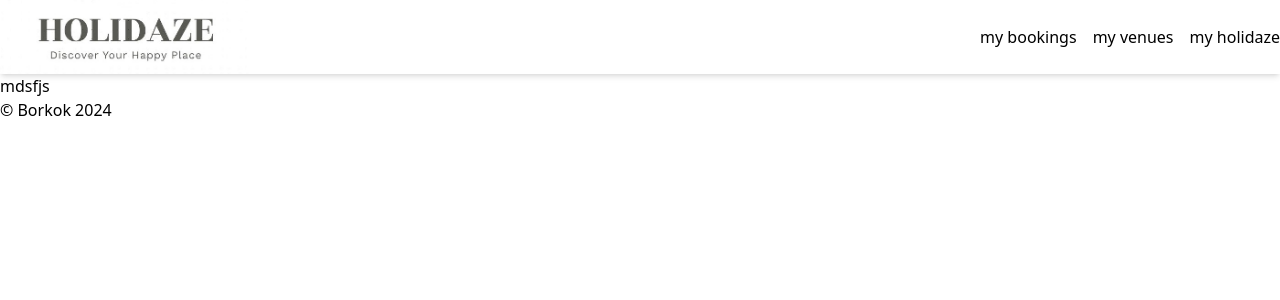
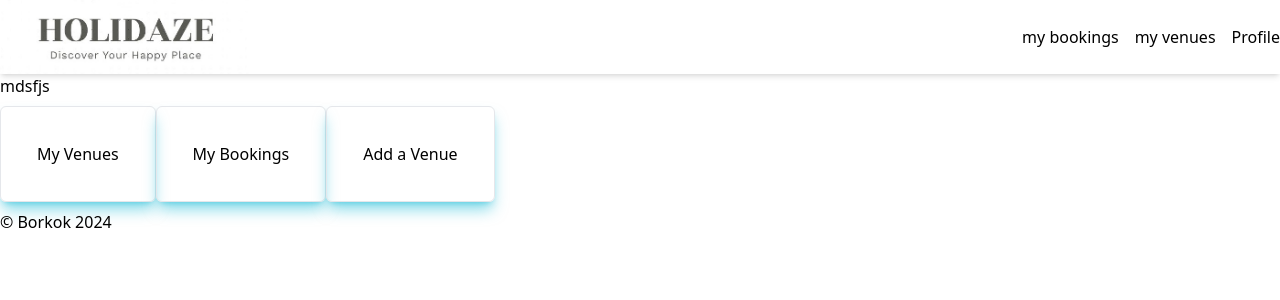
Before and after one commit to borikokeny/Holidaze-Project-Exam-2, a React (Vite) app: page /profilePage in a window 1280 px wide. Shown: the top 300 px of the page. Built offline with nearby package versions, Linux system fonts and the light colour scheme.

Commit message:
Adds profilePage draft

```diff
--- a/src/components/header.jsx
+++ b/src/components/header.jsx
@@ -13,7 +13,7 @@ export default function Header() {
         <a href="" className="">
           my venues
         </a>
-        <Link to="/profilePage">my holidaze</Link>
+        <Link to="/profilePage">Profile</Link>
       </nav>
     </div>
   </header>
--- a/src/pages/profilePage.jsx
+++ b/src/pages/profilePage.jsx
@@ -1,7 +1,17 @@
+import React from "react";
+import { Link } from "react-router-dom";
+
 function ProfilePage() {
   return (
-    <div>mdsfjs</div>
+    <div className="mb-11">
+ <div className="mb-11">mdsfjs</div>
+ <Link to="/myVenues" className="p-9 border rounded-md shadow-lg shadow-cyan-500/50">My Venues</Link>
+ <Link to="/myBookings" className="p-9 border rounded-md shadow-lg shadow-cyan-500/50">My Bookings</Link>
+ {/* ide egy modal kell az add a venue-hoz */}
+ <Link to="/" className="p-9 border rounded-md shadow-lg shadow-cyan-500/50">Add a Venue</Link>
+    </div>
+
   )
 }
 
-export default ProfilePage
+export default ProfilePage;
--- a/src/routes/index.jsx
+++ b/src/routes/index.jsx
@@ -12,6 +12,7 @@ function App() {
           <Route index element={<Home />} />
           <Route path="venuePage/:venueId" element={<Venue />} />
           <Route path="profilePage" element={<ProfilePage />} />
+          <Route path="myVenues"  />
         </Route>
       </Routes>
     </BrowserRouter>
```
Also changed, not shown: src/pages/myBookings.jsx (added), src/pages/myVenues.jsx (added).
